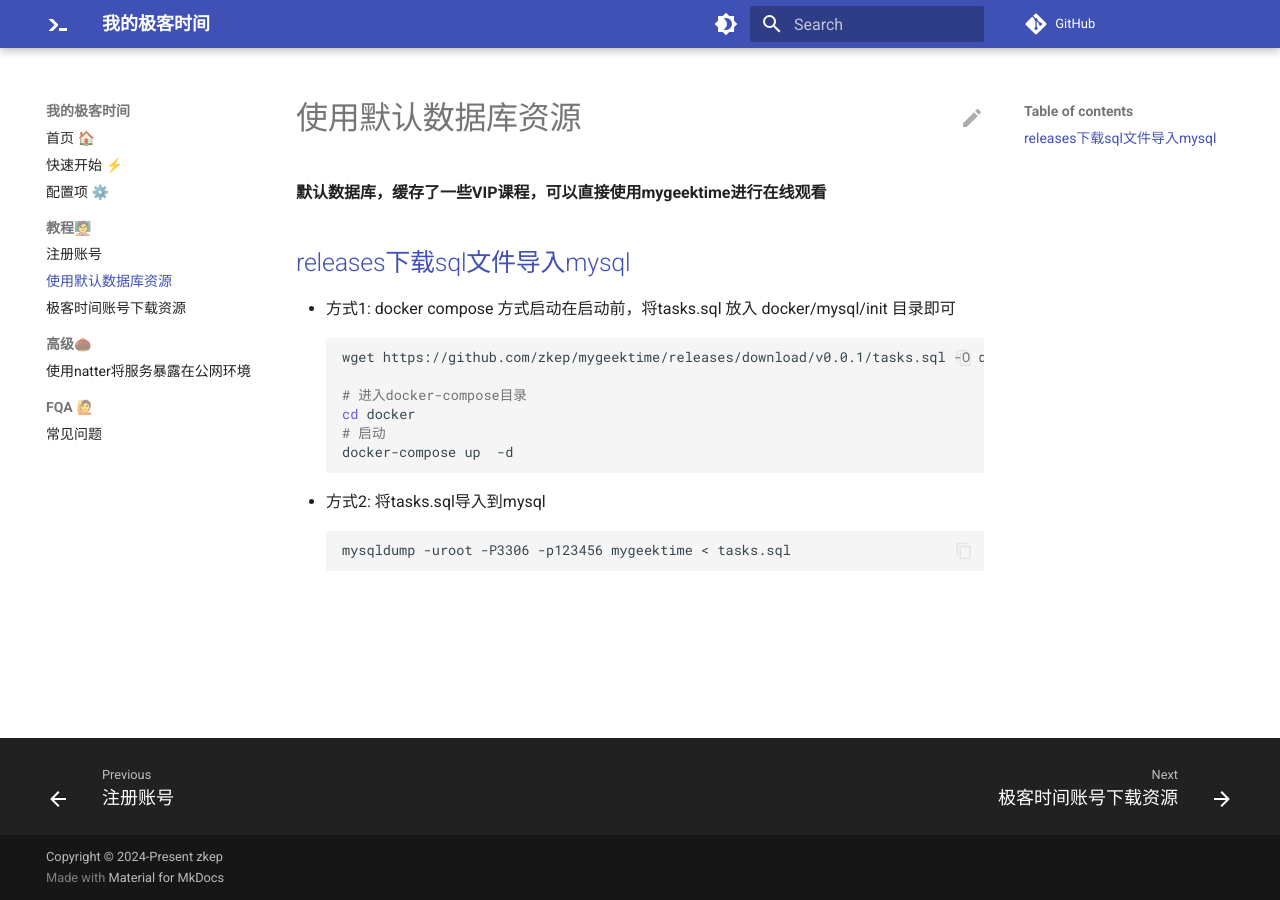
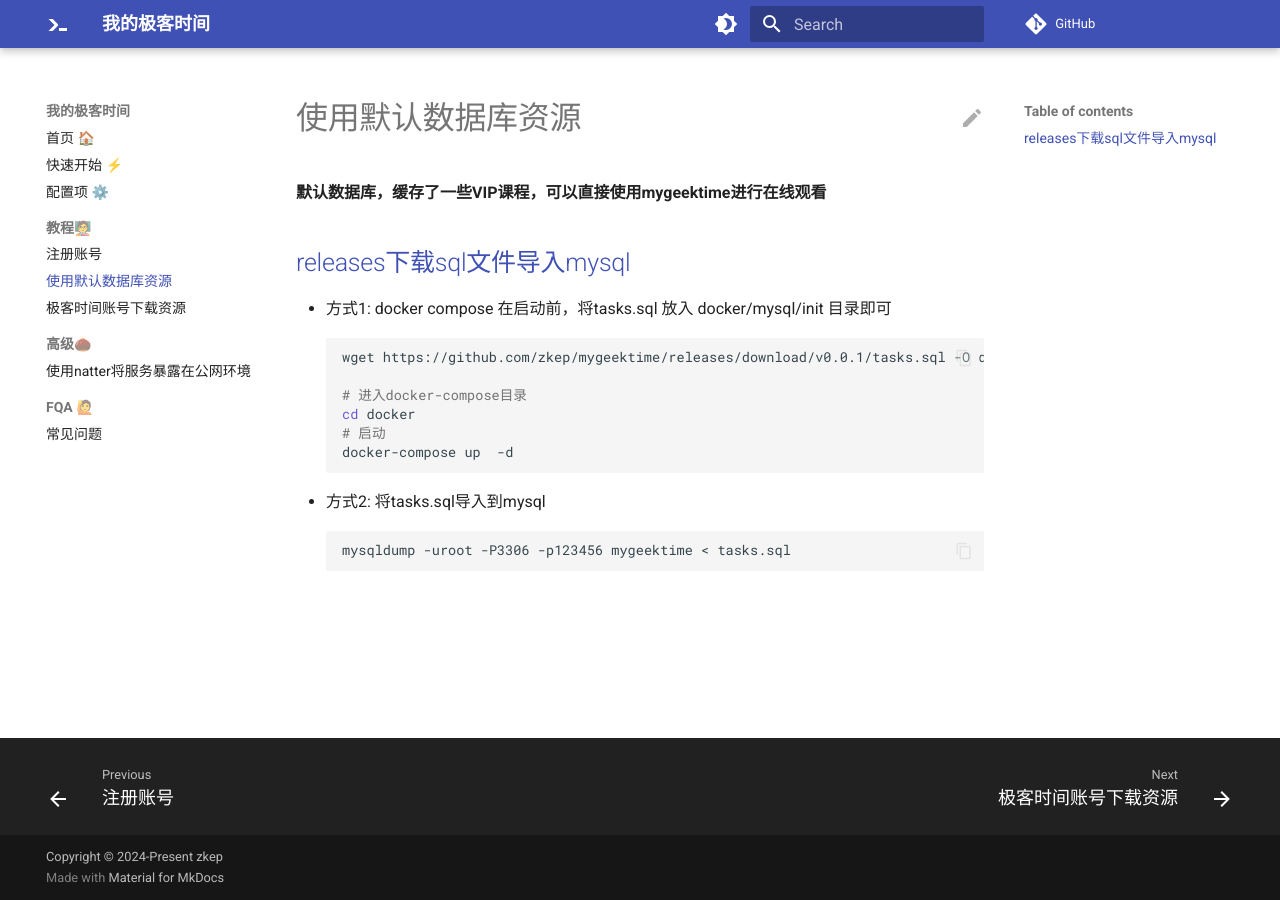
Before and after one commit to zkep/my-geektime, an MkDocs documentation site: the page built from docs/guide/data_default.md, in a window 1280 px wide. Built offline with MkDocs 1.6.1 and Material for MkDocs 9.7.7, drawn with Linux system fonts in a browser that asks for light colours; comment, search, counter and statistics services are not loaded; the version menu is left out.

Commit message:
👋my geek time

````diff
--- a/docs/guide/data_default.md
+++ b/docs/guide/data_default.md
@@ -6,7 +6,7 @@
 ## [releases下载sql文件导入mysql](https://github.com/zkep/mygeektime/releases)
 
 
-* 方式1: docker compose 方式启动在启动前，将tasks.sql 放入 docker/mysql/init 目录即可
+* 方式1: docker compose 在启动前，将tasks.sql 放入 docker/mysql/init 目录即可
 ```shell
 wget https://github.com/zkep/mygeektime/releases/download/v0.0.1/tasks.sql -O docker/mysql/init/tasks.sql
 
````
Also changed, not shown: 1 other file.
